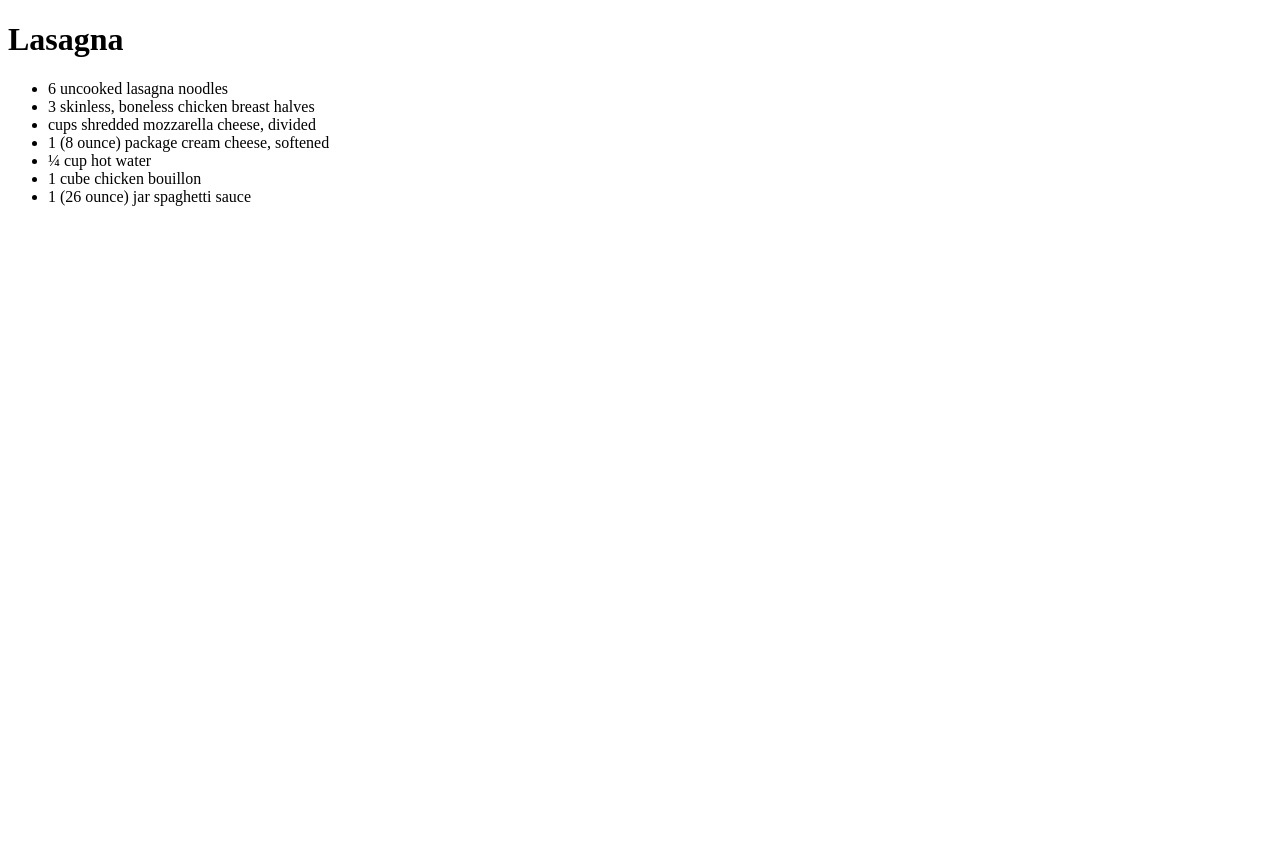
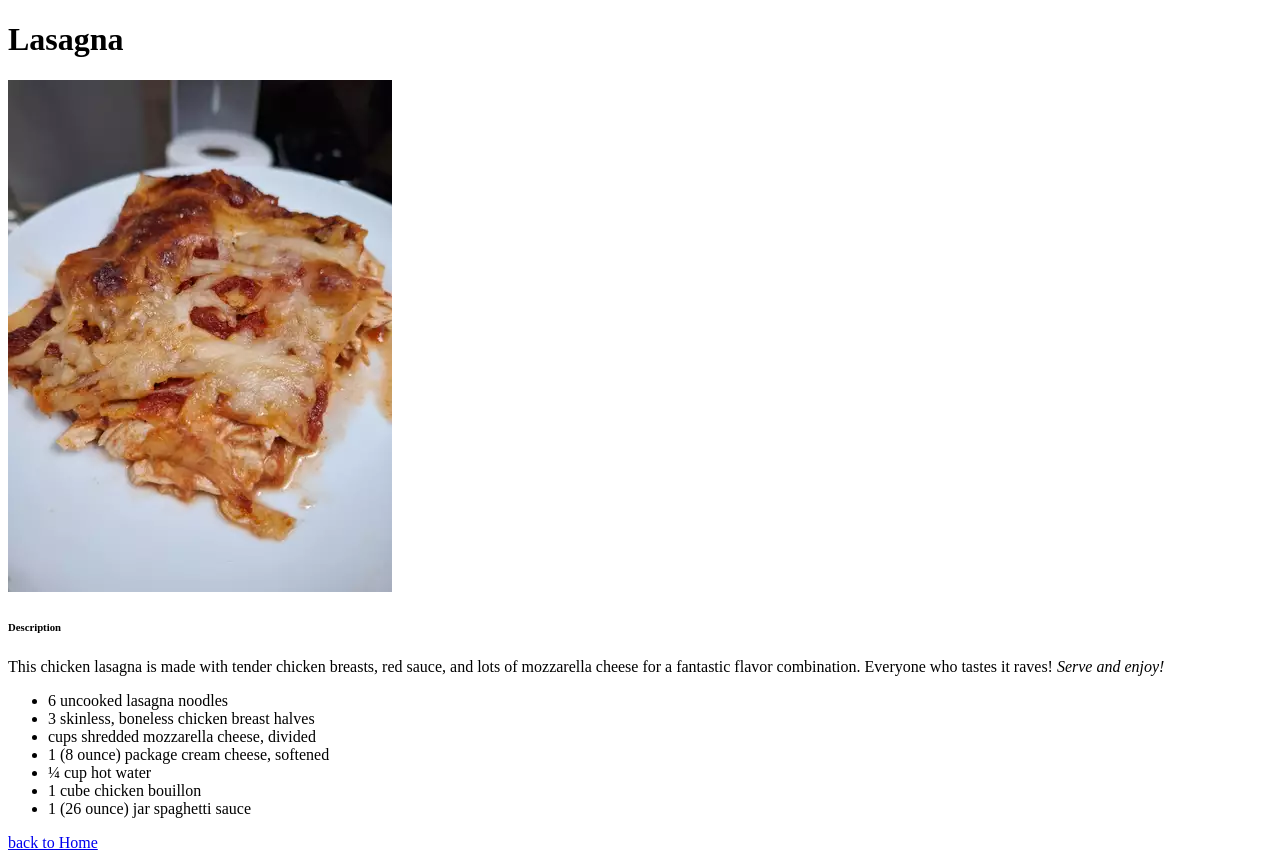
Before and after one commit to tayzaiv/Odin-Recpies, a plain HTML site: page recipes/lasagna.html in a window 1280 px wide. Before the commit the page ends 800 px from the top, so only its background shows below. Drawn offline with Linux system fonts and the light colour scheme.

Commit message:
modifying lasagna web page and adding new file
Created imgs folder to store images
Added image from imgs folder to lasagna web page
Added some description about lasagna
Added home index to lasagna web page

```diff
--- a/recipes/lasagna.html
+++ b/recipes/lasagna.html
@@ -7,6 +7,15 @@
 </head>
 <body>
     <h1>Lasagna</h1>
+    <img src="./../imgs/lasanya.png" alt="a complete image of creamy chicken lasagna">
+    <p>
+        <h6><b>Description</b></h6>
+        This chicken lasagna is made with tender
+        chicken breasts, red sauce, and lots of
+        mozzarella cheese for a fantastic
+        flavor combination. Everyone who tastes it raves!
+        <i>Serve and enjoy!</i>
+    </p>
     <ul>
         <li>6 uncooked lasagna noodles</li>
         <li>3 skinless, boneless chicken breast halves</li>
@@ -16,5 +25,7 @@
         <li>1 cube chicken bouillon</li>
         <li>1 (26 ounce) jar spaghetti sauce</li>
     </ul>
+
+    <a href="../index.html">back to Home</a>
 </body>
 </html>
```
Also changed, not shown: index.html (+1 -0 lines), imgs/lasanya.png (added).
